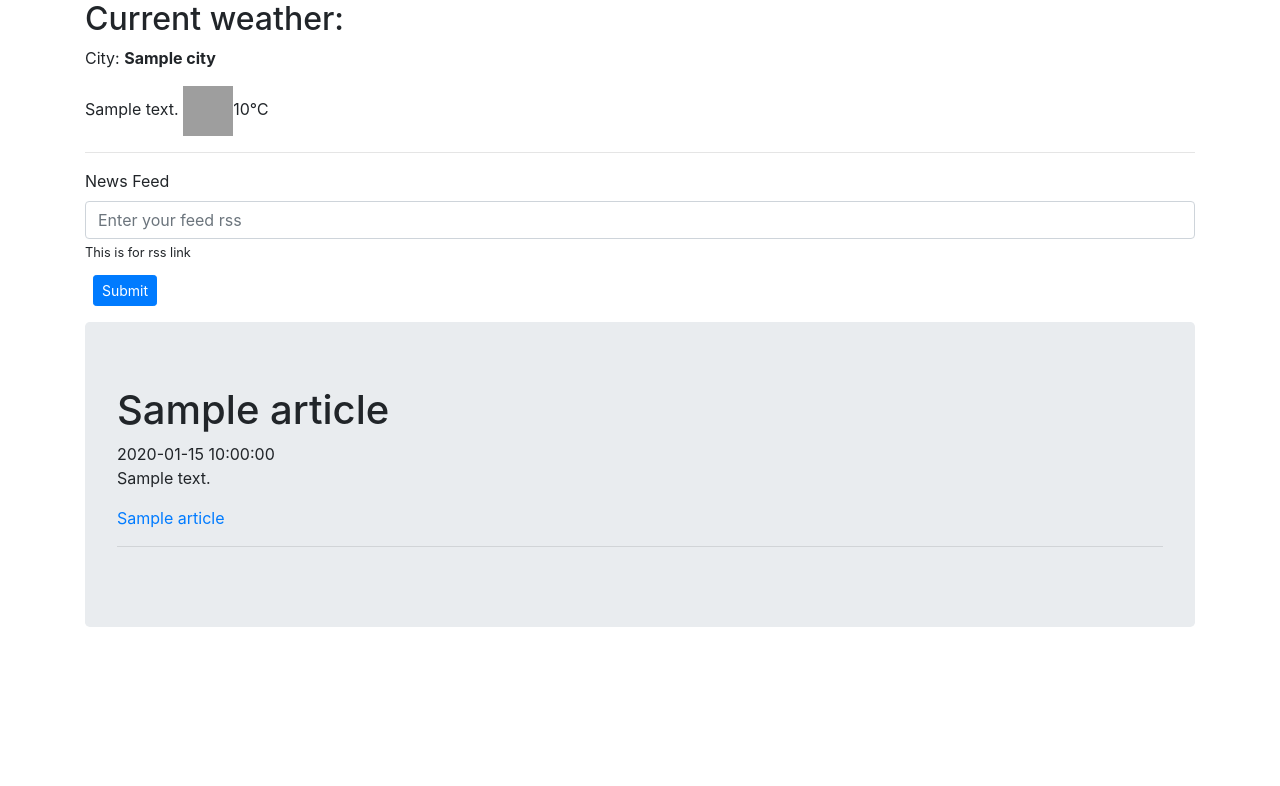
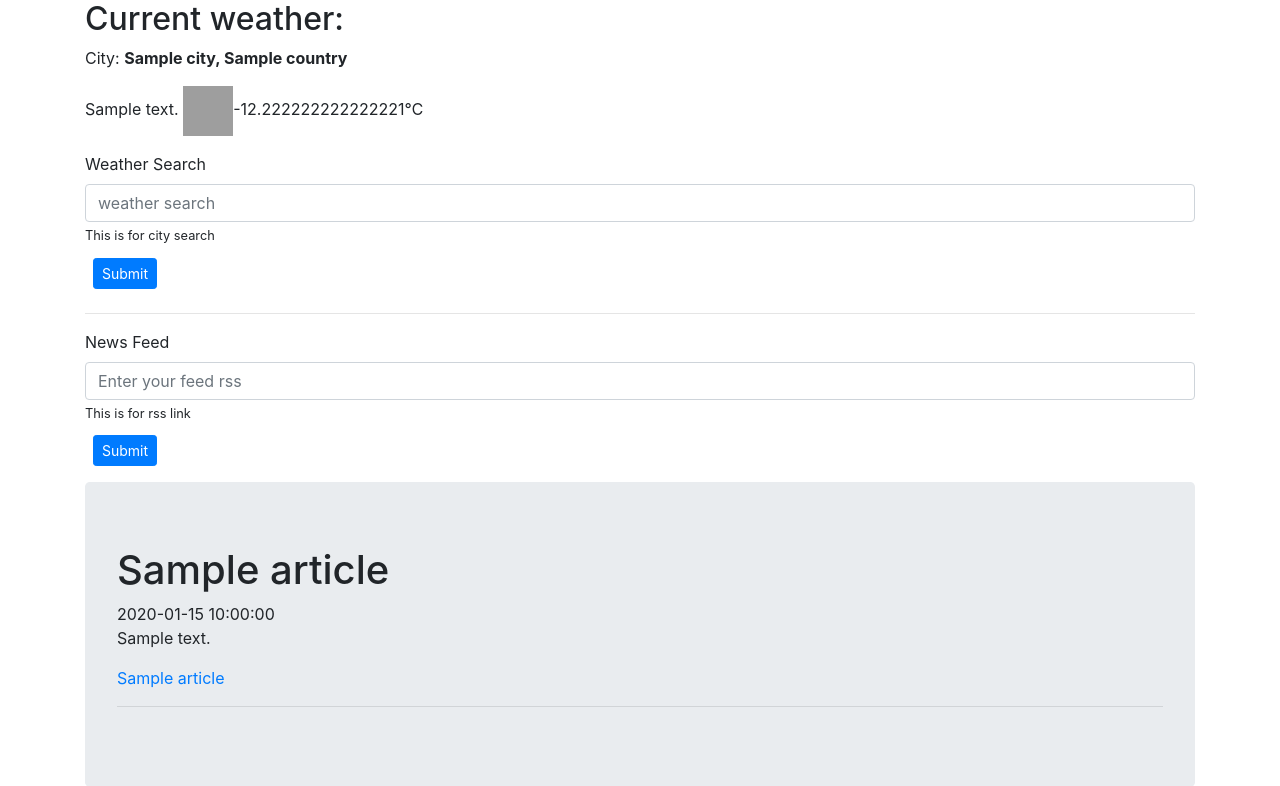
Before and after one commit to jeka1989j/Flask_Rss_Feed, a Flask app: template feed_parser/templates/feed_news.html in a window 1280 px wide. Shown: the top 786 px of the page. Before the commit the page ends 627 px from the top, so only its background shows below. Run offline with Flask 2, Linux system fonts and the light colour scheme; the template is opened without the code that fills it: most values are stand-ins (such as "Sample title", 1, 10 or a date in 2020); parts of the project's set-up code (start-up, migrations or seed data) failed here and were passed over; some libraries are stand-ins or nearby versions; grey boxes are pictures that could not be loaded.

Commit message:
Adding default user input for weather

```diff
--- a/feed_parser/templates/form_input.html
+++ b/feed_parser/templates/form_input.html
@@ -3,7 +3,7 @@
 
 <body>
     {% block form %}
-    <form action="/" method="POST">
+    <form>
         <div class="form-group mb-2 mt-2">
             <label for="news_feed">News Feed</label>
             <input type="text" name="news_feed" class="form-control mb-1" placeholder="Enter your feed rss">
--- a/feed_parser/templates/get_weather.html
+++ b/feed_parser/templates/get_weather.html
@@ -5,11 +5,18 @@
     {% block weather %}
     <div>
         <h2>Current weather: </h2>
-        <p>City: <b>{{weather.city}}</b></p>
+        <p>City: <b>{{weather.city}}, {{weather.country}}</b></p>
         <p>{{weather.description}} <img src="http://openweathermap.org/img/wn/{{weather.icon}}@2x.png" width="50"
-                height="50">{{weather.temperature}}&#8451;</p>
+                height="50">{{(weather.temperature -32) *5 /9}}&#8451;</p>
     </div>
-
+    <form>
+        <div class="form-group mb-2 mt-2">
+            <label for="news_feed">Weather Search</label>
+            <input type="text" name="city" class="form-control mb-1" placeholder="weather search">
+            <small class="form-text mb-1">This is for city search</small>
+            <button type="submit" class="btn btn-primary btn-sm m-2">Submit</button>
+        </div>
+    </form>
     {% endblock %}
 </body>
 
```
